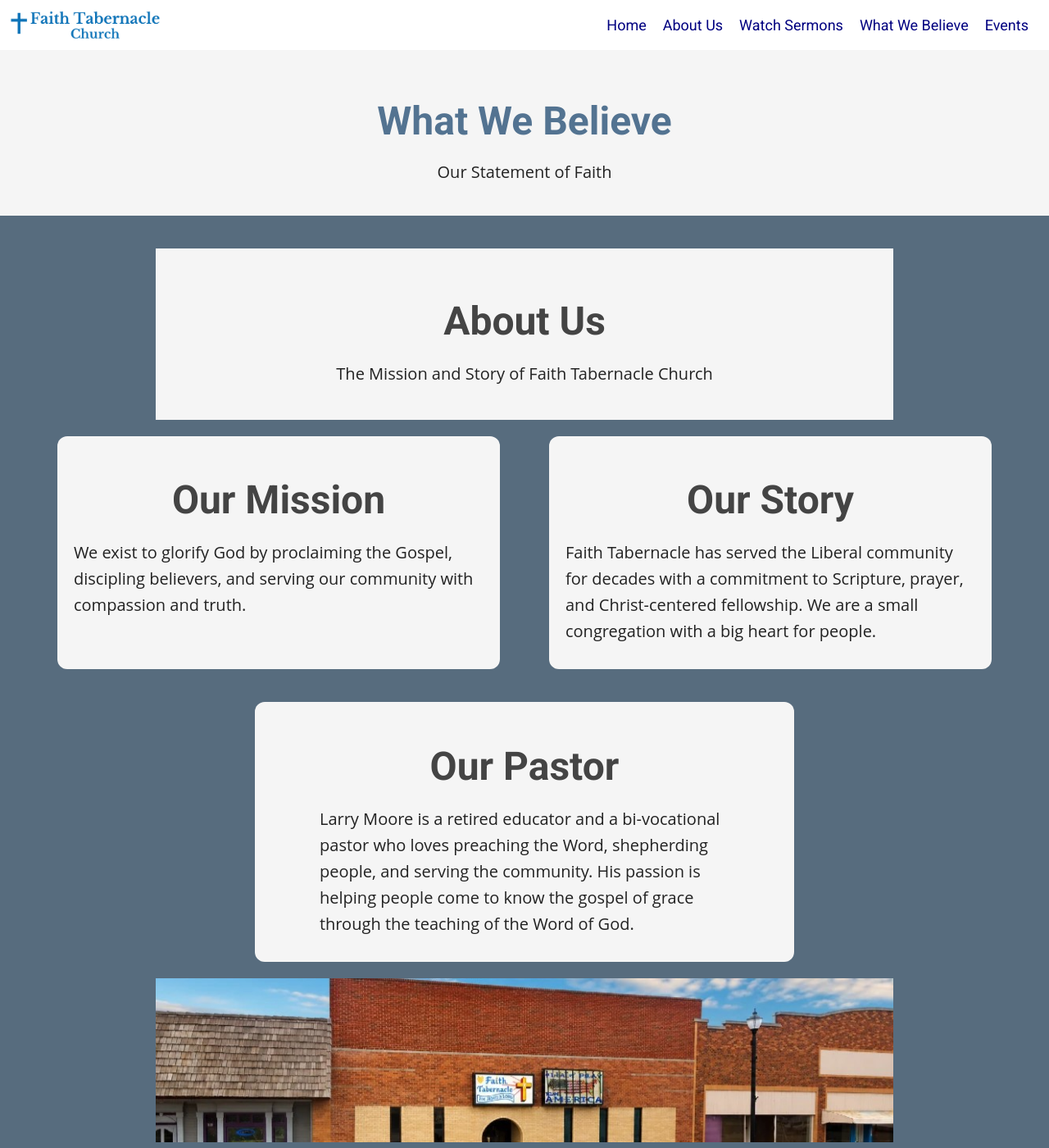
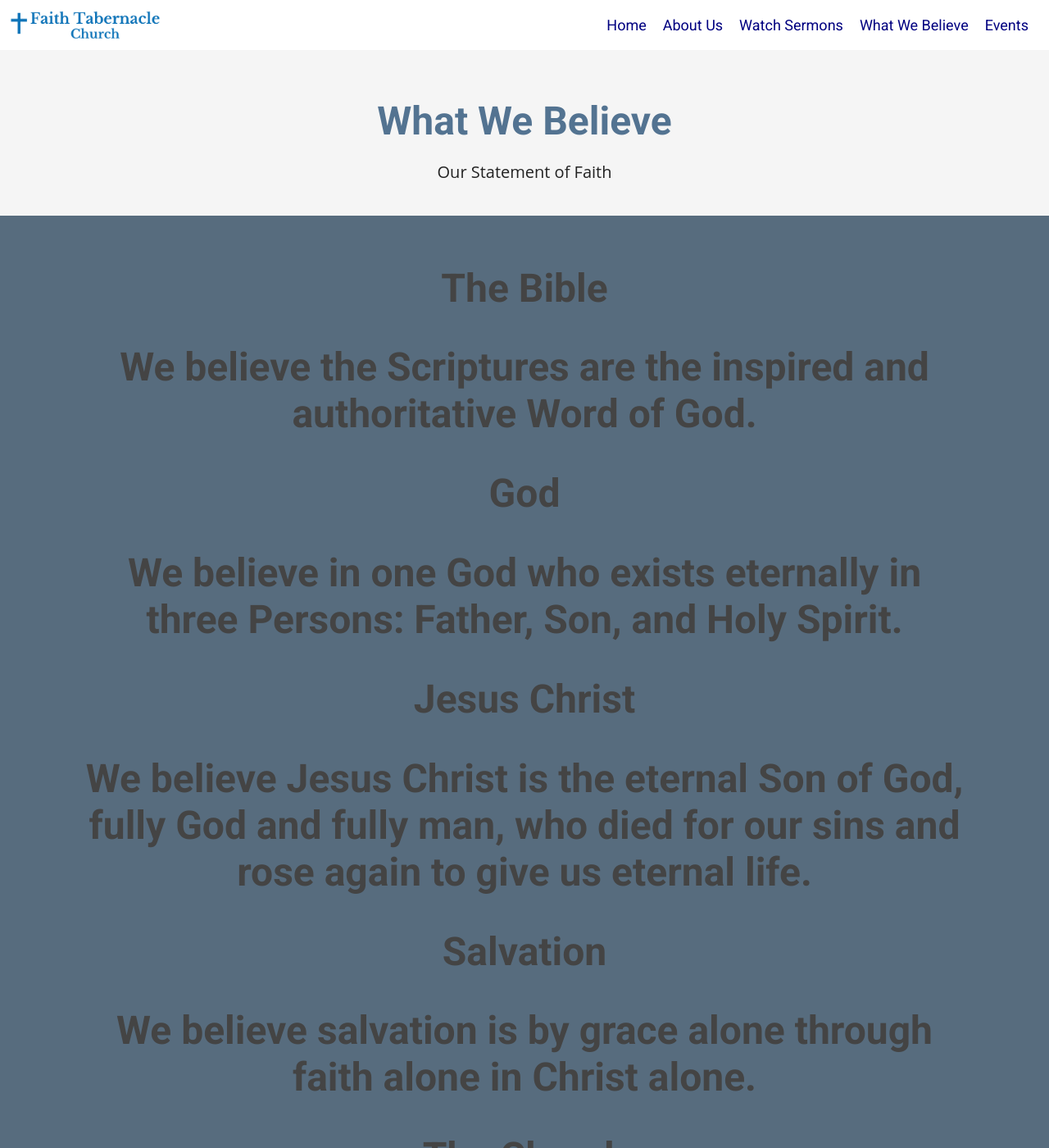
Before and after one commit to nwmdesign/faithtabliberal, a Jekyll site: the page built from beliefs.md, in a window 1280 px wide and 1400 px high. Shown: the whole window at 82% size. Built offline with Jekyll 4.4.1, drawn with Linux system fonts in a browser that asks for light colours.

```diff
--- a/beliefs.md
+++ b/beliefs.md
@@ -3,8 +3,6 @@
 title: What We Believe
 description: Our Statement of Faith
 ---
-{% include grey-section.html %}
-
 ## The Bible
 ## We believe the Scriptures are the inspired and authoritative Word of God.
 
```
